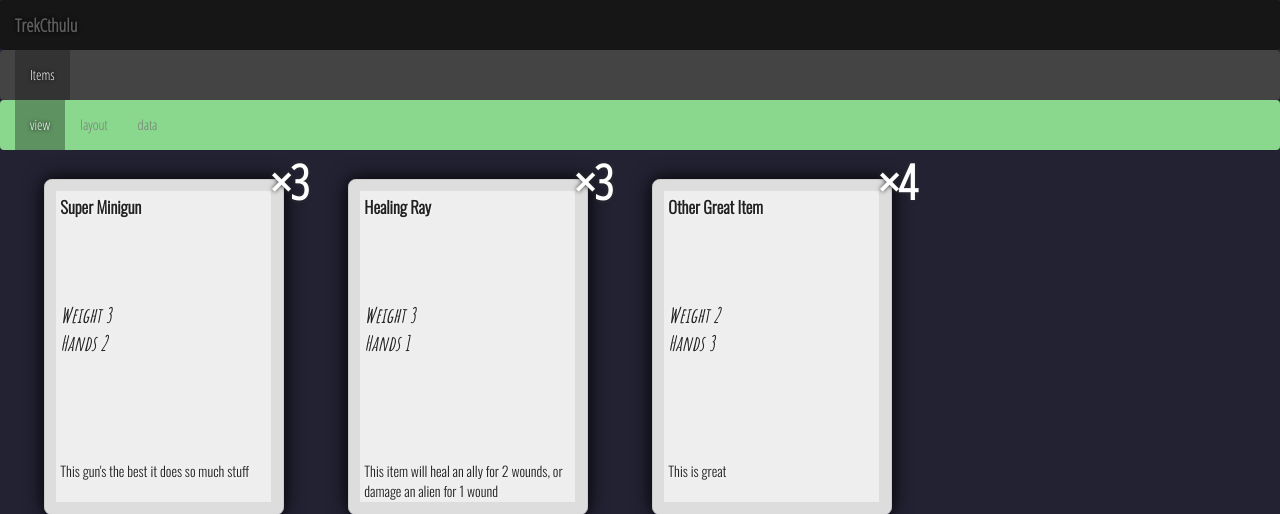
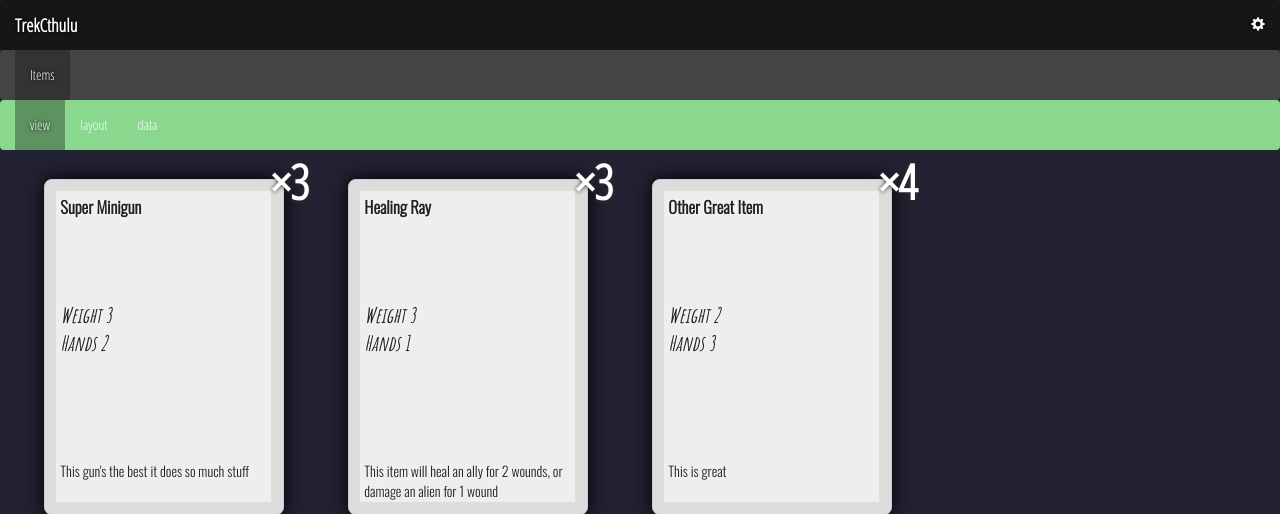
Before and after one commit to Etskh/card-creator, a Django app: a page that uses cards/templates/core/default.html in a window 1280 px wide. Shown: the top 514 px of the page. Run offline with Django 3.2, Linux system fonts and the light colour scheme; data comes from the database, SQL or seed files in the repository; both versions use the stored data as it was after the commit; some libraries are stand-ins or nearby versions.

Commit message:
Added cog and project menu

```diff
--- a/cardcreator/urls.py
+++ b/cardcreator/urls.py
@@ -21,10 +21,14 @@ from cards.views import FieldView, CardTypeView, CardDataView, CardView
 urlpatterns = [
     # Admin pages
     url(r'^admin/', admin.site.urls),
+
     # Main views
     url(r'^$', cardviews.home),
+
     # project home
     url(r'^(?P<project_slug>[a-zA-Z\-]+)$', cardviews.project_home),
+
+    # Card Type
     url(r'^(?P<project_slug>[a-zA-Z\-]+)/(?P<card_type_slug>[a-zA-Z\-]+)$',
         cardviews.TemplateCardTypeView.render, {
             'view_name': 'view'
@@ -37,7 +41,6 @@ urlpatterns = [
         cardviews.TemplateCardTypeView.render, {
             'view_name': 'data'
         }),
-
 
     # RESTful interface
     url(r'^type/(?P<type_id>[0-9]+)/new-card$', CardView.create),
--- a/cards/static/cards/cards.css
+++ b/cards/static/cards/cards.css
@@ -40,8 +40,16 @@ TD.field-header {
 }
 
 nav.navbar-default {
+    color:#FFF;
     margin:0px;
 }
+nav.navbar-default a {
+    color:#FFF !important;
+}
+nav.navbar-default a:hover {
+    color:#FFF !important;
+}
+
 nav.cardtypes-nav {
     background: #444;
     border: none;
--- a/cards/templates/core/default.html
+++ b/cards/templates/core/default.html
@@ -30,6 +30,11 @@
                       <a class="navbar-brand" href="/{{ project.slug }}">{{ project.name }}</a>
                   </ul>
                 </div>
+                <ul class="nav navbar-nav navbar-right">
+                    <li><a href="#">
+                        <span class="glyphicon glyphicon-cog" aria-hidden="true"></span>
+                    </a></li>
+                </ul>
             </div>
         </nav>
         <nav class="navbar navbar-default cardtypes-nav">
```
Also changed, not shown: db.sqlite3. Lines whose indentation alone changed are shown as unchanged.
